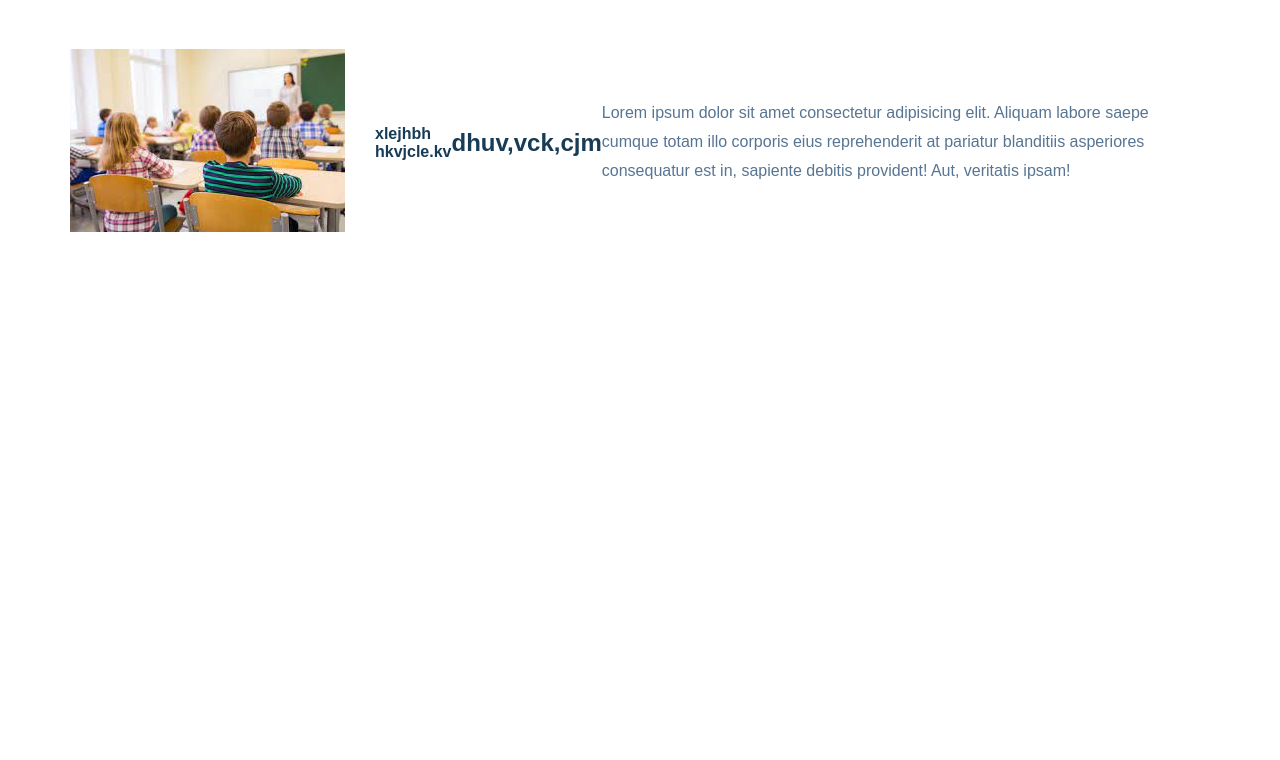
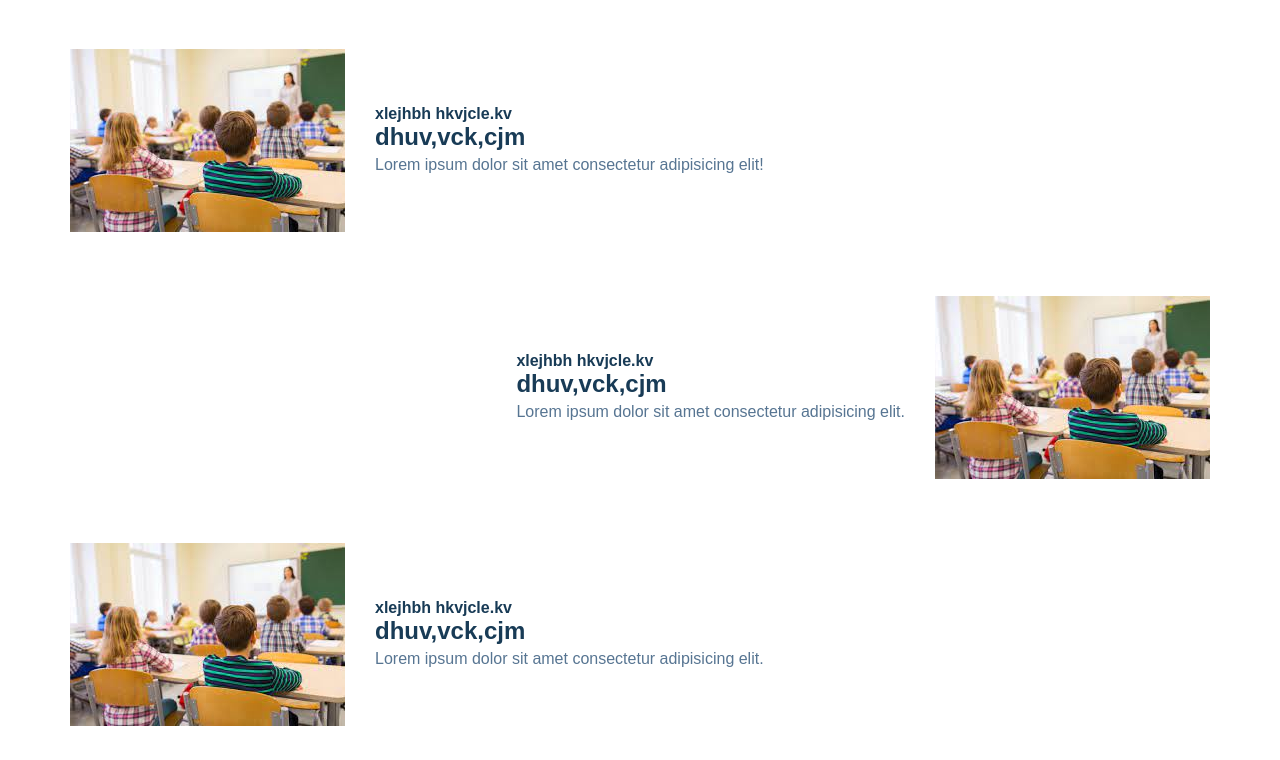
Before and after one commit to prokaushik/TUITION-WEB, a plain HTML site: page Index.html in a window 1280 px wide. Shown: the part 1911-2671 px from the top of the page. Before the commit the page ends 2297 px from the top, so only its background shows below. Drawn offline with Linux system fonts and the light colour scheme.

Commit message:
Big feature section

```diff
--- a/Index.html
+++ b/Index.html
@@ -121,13 +121,34 @@
                 <div class="feature-decs flex">
                     <h4>xlejhbh hkvjcle.kv</h4>
                     <h3>dhuv,vck,cjm</h3>
-                    <p>Lorem ipsum dolor sit amet consectetur adipisicing elit. Aliquam labore saepe cumque totam illo corporis eius reprehenderit at pariatur blanditiis asperiores consequatur est in, sapiente debitis provident! Aut, veritatis ipsam!</p>
+                    <p>Lorem ipsum dolor sit amet consectetur adipisicing elit!</p>
                 </div>
             </div>
         </section>
-        <section class="big-feature-section"></section>
-        <section class="big-feature-section"></section>
-
+        <section class="big-feature-section">
+            <div class="container flex big-feature-container"  style="flex-direction:row-reverse;">
+                <div class="feature-img">
+                    <img src="./ASSESTS/2.jpg" alt="">
+                </div>
+                <div class="feature-decs flex">
+                    <h4>xlejhbh hkvjcle.kv</h4>
+                    <h3>dhuv,vck,cjm</h3>
+                    <p>Lorem ipsum dolor sit amet consectetur adipisicing elit. </p>
+                </div>
+            </div>
+        </section>
+        <section class="big-feature-section">
+            <div class="container flex big-feature-container">
+                <div class="feature-img">
+                    <img src="./ASSESTS/2.jpg" alt="">
+                </div>
+                <div class="feature-decs flex">
+                    <h4>xlejhbh hkvjcle.kv</h4>
+                    <h3>dhuv,vck,cjm</h3>
+                    <p>Lorem ipsum dolor sit amet consectetur adipisicing elit.</p>
+                </div>
+            </div>
+        </section>
         <section class="example-section"></section>
 
         <section class="cta-section"></section>
--- a/style.css
+++ b/style.css
@@ -215,3 +215,12 @@ justify-content: space-between;
 .big-feature-container{
     gap:30px ;
 }
+
+.feature-img img{
+    width: 100%;
+}
+.feature-decs{
+    flex-direction: column;
+    align-items: flex-start;
+
+}
```
